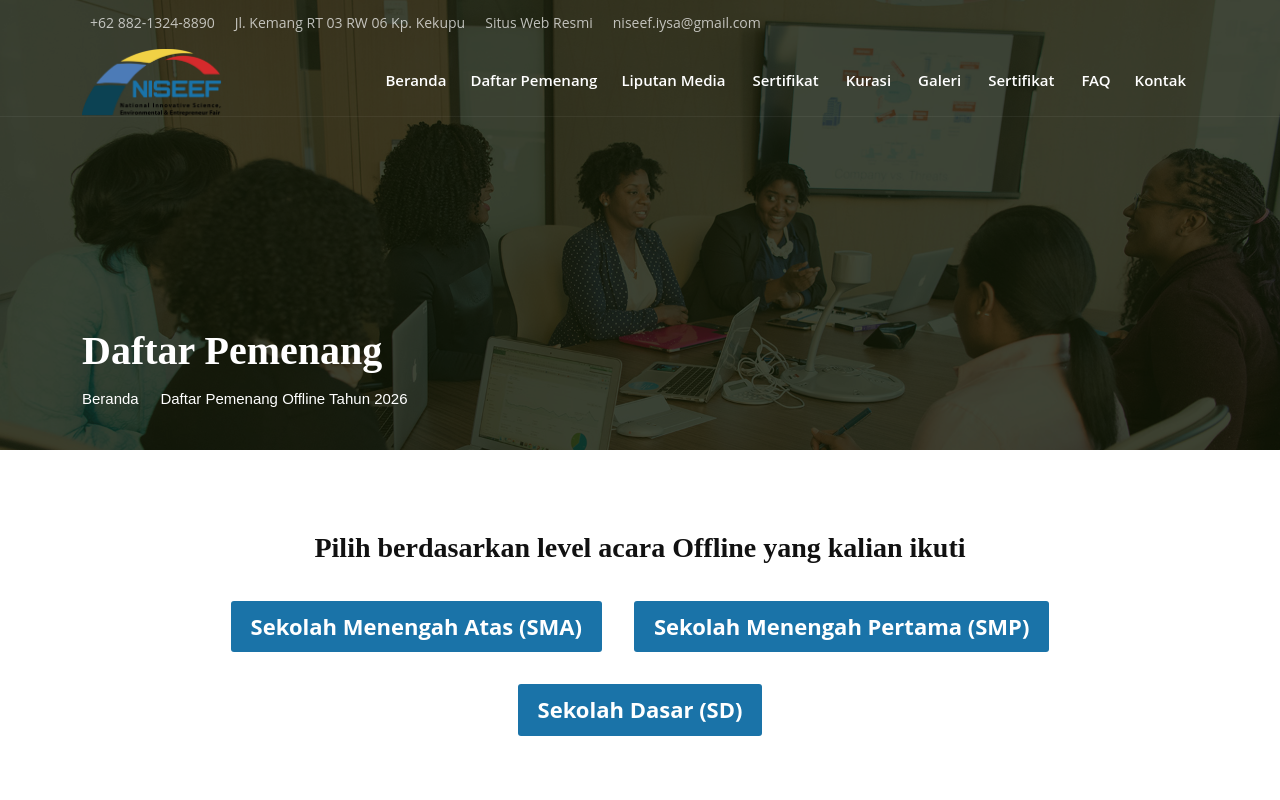
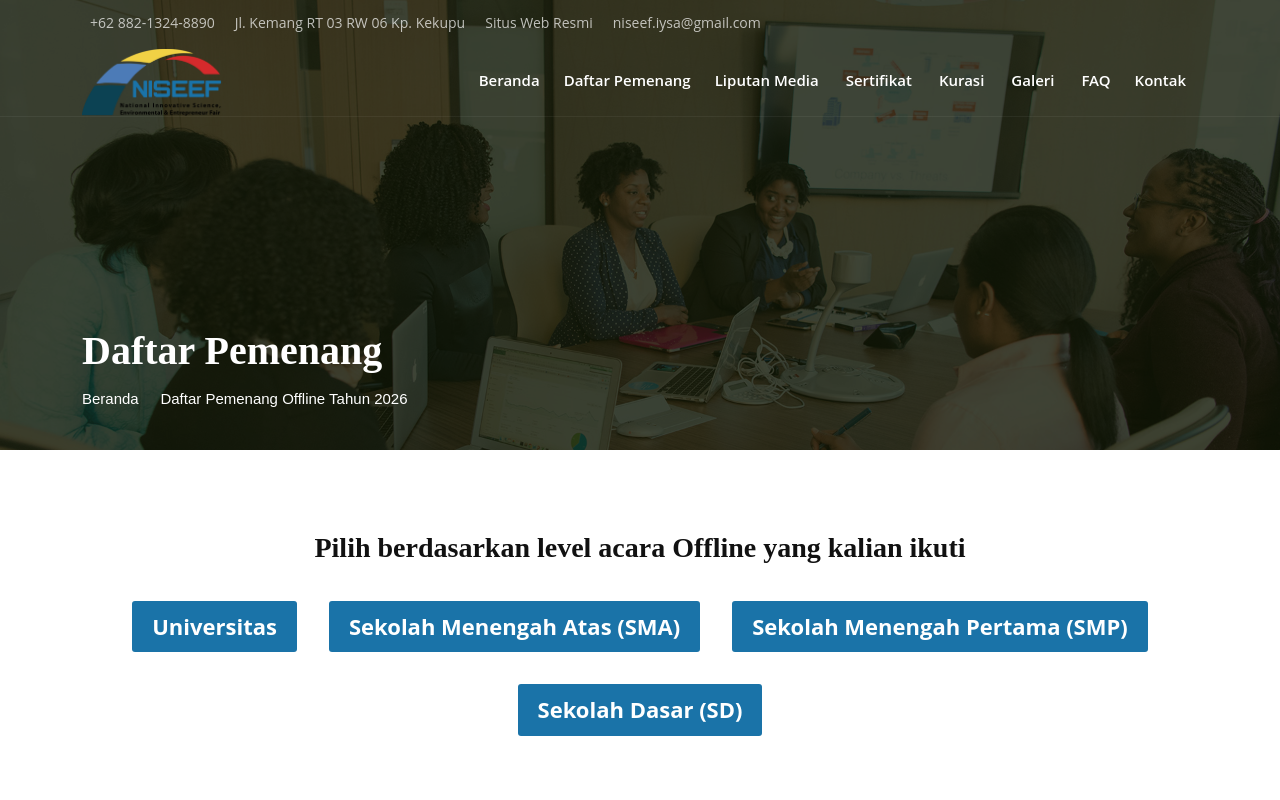
Before and after one commit to iysaofficial/niseefnew, a Next.js app: page /LoW/2026/offline2026 in a window 1280 px wide. Shown: the top 800 px of the page. Built offline with nearby package versions, Linux system fonts and the light colour scheme.

Commit message:
SK PEMENANG dan SPV 2026

```diff
--- a/src/components/HeaderMenu.js
+++ b/src/components/HeaderMenu.js
@@ -99,7 +99,7 @@
             </li>
           </ul>
         </li>
-        <li>
+        {/* <li>
           <Link href="#">
             Sertifikat<i className="fa fa-chevron-down"></i>{" "}
           </Link>
@@ -115,7 +115,7 @@
               </a>
             </li>
           </ul>
-        </li>
+        </li> */}
         <li>
           <Link href="/Faq" rel="noreferrer noopener" className="dez-page">
             FAQ
--- a/src/pages/LoW/2026/kategori.js
+++ b/src/pages/LoW/2026/kategori.js
@@ -39,7 +39,7 @@
                 Special Award{" "}
               </a>
             </Link> */}
-            {/* <Link href="/LoW/2026/offline2026" legacyBehavior>
+            <Link href="/LoW/2026/offline2026" legacyBehavior>
               <a
                 className="btn btn-primary site-button m-3"
                 style={{ fontSize: "22px", fontWeight: "bold" }}
@@ -47,7 +47,7 @@
                 {" "}
                 NISEEF OFFLINE{" "}
               </a>
-            </Link> */}
+            </Link>
             <Link href="/LoW/2026/online2026" legacyBehavior>
               <a
                 className="btn btn-primary site-button m-3"
--- a/src/pages/LoW/2026/offline2026.js
+++ b/src/pages/LoW/2026/offline2026.js
@@ -24,6 +24,15 @@
             </div>
             <div className=" wrapper-btn text-center">
               <a
+                href="https://drive.google.com/file/d/1XAgja897xhkHdLtIqkLErFG56KQE80qq/view?usp=drive_link"
+                target="_blank"
+                className="btn btn-primary site-button m-3"
+                style={{ fontSize: "22px", fontWeight: "bold" }}
+              >
+                {" "}
+                Universitas {" "}
+              </a>
+              <a
                 href="https://drive.google.com/file/d/1cc6c3ufA1YzOTjGBI3ACtGS6rghAFH47/view?usp=sharing"
                 target="_blank"
                 className="btn btn-primary site-button m-3"
@@ -33,7 +42,7 @@
                 Sekolah Menengah Atas (SMA){" "}
               </a>
               <a
-                href="https://drive.google.com/file/d/1VAvaxtn9ZXLA-gn4dr5W2gh7CB7LQqXf/view?usp=sharing"
+                href="https://drive.google.com/file/d/1vXCGhNkI-4zr3nNLUTch1i-v9jjEUJGs/view?usp=drive_link"
                 target="_blank"
                 className="btn btn-primary site-button m-3"
                 style={{ fontSize: "22px", fontWeight: "bold" }}
@@ -42,7 +51,7 @@
                 Sekolah Menengah Pertama (SMP){" "}
               </a>
               <a
-                href="https://drive.google.com/file/d/1_EhHrz6poZEX0VfH9pwgQGoCitlViyjf/view?usp=sharing"
+                href="https://drive.google.com/file/d/17Tm0dXcMRH2UqoaSlpEHo8EibrgwexC4/view?usp=drive_link"
                 target="_blank"
                 className="btn btn-primary site-button m-3"
                 style={{ fontSize: "22px", fontWeight: "bold" }}
```
